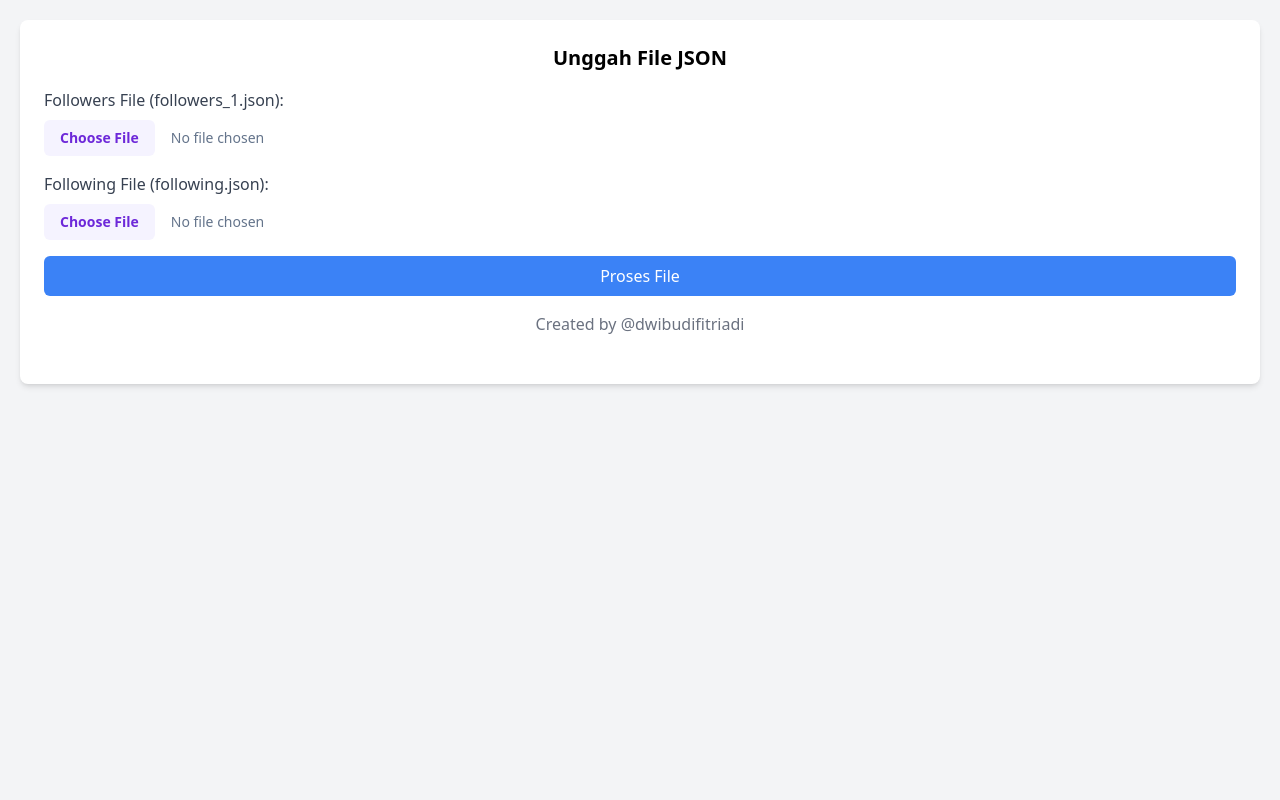
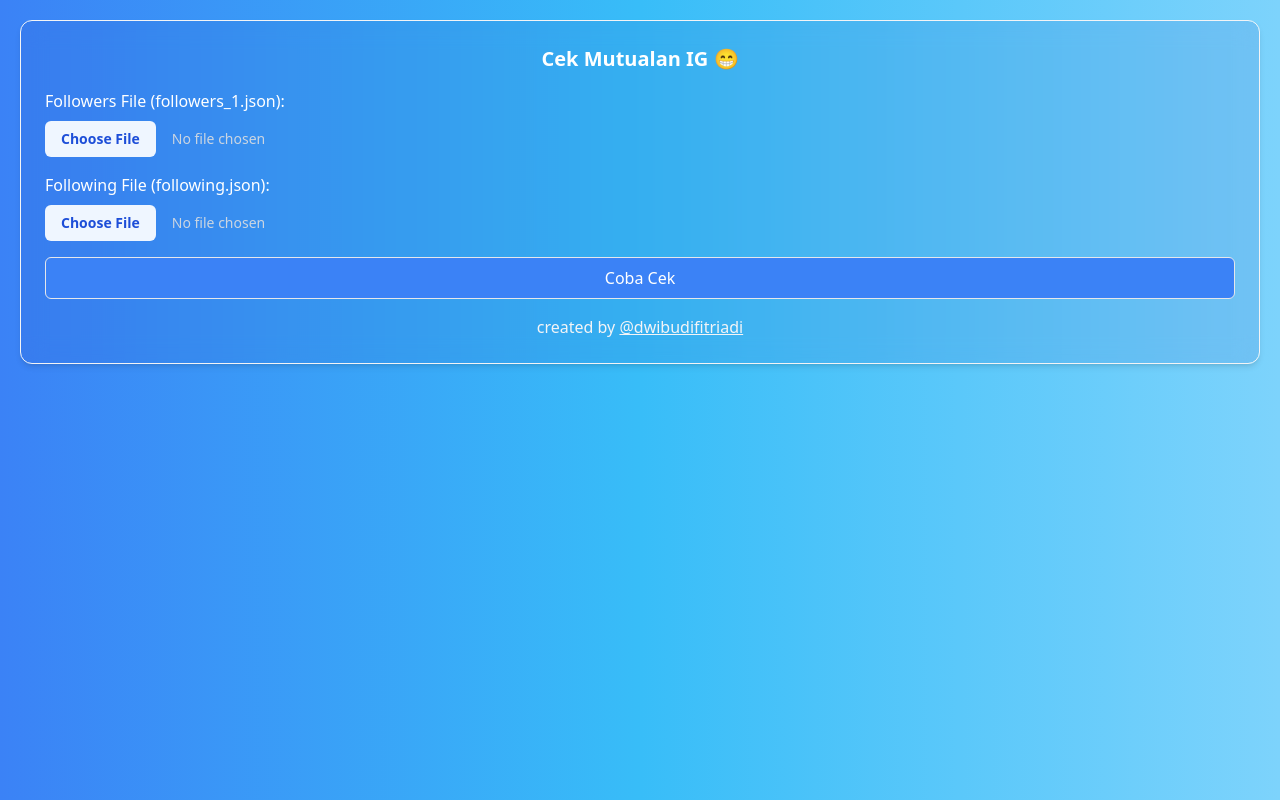
Before and after one commit to dwibudifitriadi/cekmutualan, a plain HTML site: page index.html in a window 1280 px wide. Drawn offline with nearby package versions, Linux system fonts and the light colour scheme.

Commit message:
Update index.html

```diff
--- a/index.html
+++ b/index.html
@@ -3,45 +3,45 @@
 <head>
     <meta charset="UTF-8">
     <meta name="viewport" content="width=device-width, initial-scale=1.0">
-    <title>Cek Mutualan</title>
+    <title>Cek Mutualan Aja</title>
     <script src="app.js" defer></script>
     <script src="https://cdn.tailwindcss.com"></script>
 </head>
-<body class="bg-gray-100">
+<body class="bg-gradient-to-r from-blue-500 via-sky-400 to-sky-300 text-white">
     <div class="container mx-auto p-5">
-        <div class="bg-white p-6 rounded-lg shadow-md">
-            <h2 class="text-xl font-bold mb-4 text-center">Unggah File JSON</h2>
+        <div class="p-6 rounded-xl shadow-md h-full w-full bg-blue-800 bg-clip-padding backdrop-filter backdrop-blur-md bg-opacity-10 border border-gray-100">
+            <h2 class="text-xl font-bold mb-4 text-center">Cek Mutualan IG 😁</h2>
 
-            <form id="fileForm" class="space-y-4">
+            <form id="fileForm" class="space-y-4 ">
                 <div>
-                    <label class="block my-2 text-gray-700">Followers File (followers_1.json):</label>
-                    <input type="file" id="followersFile" accept=".json" class="block w-full text-sm text-slate-500
+                    <label class="block my-2">Followers File (followers_1.json):</label>
+                    <input type="file" id="followersFile" accept=".json" class="block w-full text-sm text-slate-300
                     file:mr-4 file:py-2 file:px-4
                     file:rounded-md file:border-0
                     file:text-sm file:font-semibold
-                    file:bg-violet-50 file:text-violet-700
-                    hover:file:bg-violet-100
+                    file:bg-blue-50 file:text-blue-700
+                    hover:file:bg-blue-100
               ">
                 </div>
 
                 <div>
-                    <label class="block my-2 text-gray-700">Following File (following.json):</label>
-                    <input type="file" id="followingFile" accept=".json" class="block w-full text-sm text-slate-500
+                    <label class="block my-2">Following File (following.json):</label>
+                    <input type="file" id="followingFile" accept=".json" class="block w-full text-sm text-slate-300
                     file:mr-4 file:py-2 file:px-4
                     file:rounded-md file:border-0
                     file:text-sm file:font-semibold
-                    file:bg-violet-50 file:text-violet-700
-                    hover:file:bg-violet-100
+                    file:bg-blue-50 file:text-blue-700
+                    hover:file:bg-blue-100
               ">
                 </div>
 
-                <button type="button" id="processButton" class="bg-blue-500 hover:bg-blue-600 text-white py-2 w-full px-4 rounded-md">
-                    Proses File
+                <button type="button" id="processButton" class="bg-blue-500 hover:bg-blue-600 active:bg-blue-700 text-white py-2 w-full px-4 rounded-md border">
+                    Coba Cek
                 </button>
-                <p class="text-center text-gray-500">Created by @dwibudifitriadi</p>
+                <p class="text-center text-gray-100 font-sm">created by <a href="https://www.Instagram.com/dwibudifitriadi" class="underline">@dwibudifitriadi</a></p>
             </form>
 
-            <div id="results" class="mt-6"></div>
+            <div id="results"></div>
         </div>
     </div>
 </body>
```
